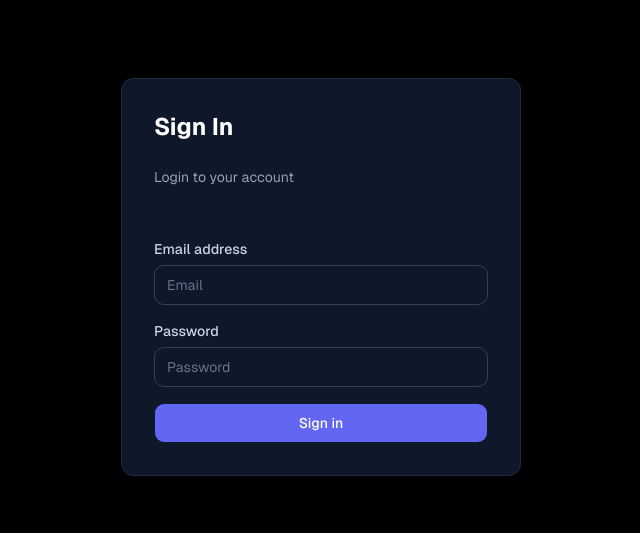
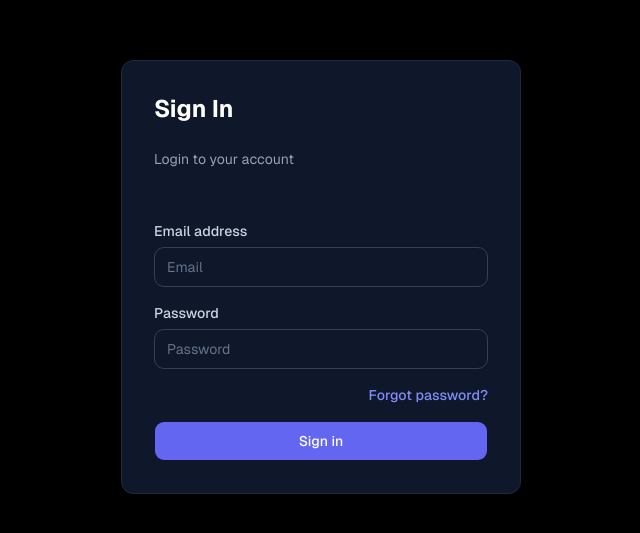
Before and after one commit to bharatsirmal/JOJO-Store, a Next.js app in the folder frontend/: page /admin-login in a window 1280 px wide. Shown: the part 123-656 px from the top of the page, without its empty margins (319-959 px from the left). Built offline with nearby package versions, Linux system fonts and the light colour scheme; no server answers.

Commit message:
Add password reset link to admin login

```diff
--- a/frontend/src/app/(auth)/admin-login/page.tsx
+++ b/frontend/src/app/(auth)/admin-login/page.tsx
@@ -10,6 +10,7 @@ import { Button } from "@/components/ui/button";
 import { Input } from "@/components/ui/input";
 import { Card, CardContent } from "@/components/ui/card";
 import { useRouter } from "next/navigation";
+import Link from "next/link";
 import { toast } from "sonner";
 import { Shield } from "lucide-react";
 
@@ -108,6 +109,15 @@ export default function AdminLoginPage() {
               </div>
             </div>
 
+            <div className="flex justify-end">
+              <Link
+                href="/forgot-password"
+                className="rounded-sm text-sm font-medium text-indigo-400 hover:text-indigo-300 hover:underline focus-visible:outline-none focus-visible:ring-2 focus-visible:ring-indigo-500 focus-visible:ring-offset-2 focus-visible:ring-offset-slate-900"
+              >
+                Forgot password?
+              </Link>
+            </div>
+
             <Button type="submit" className="w-full h-10 rounded-md bg-[#6366f1] hover:bg-[#4f46e5] text-white font-medium mt-6" disabled={loading}>
               {loading ? "Signing in..." : "Sign in"}
             </Button>
```
